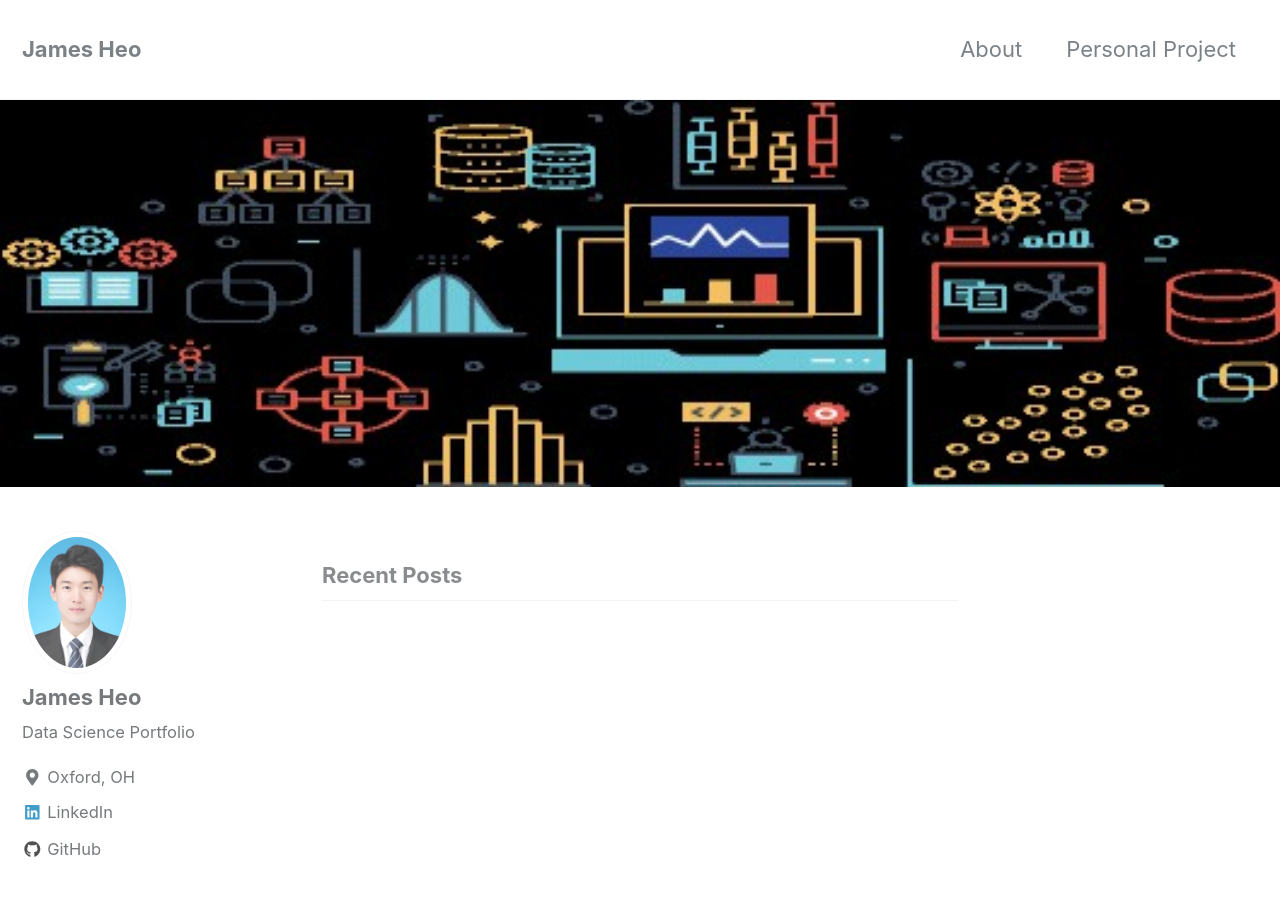
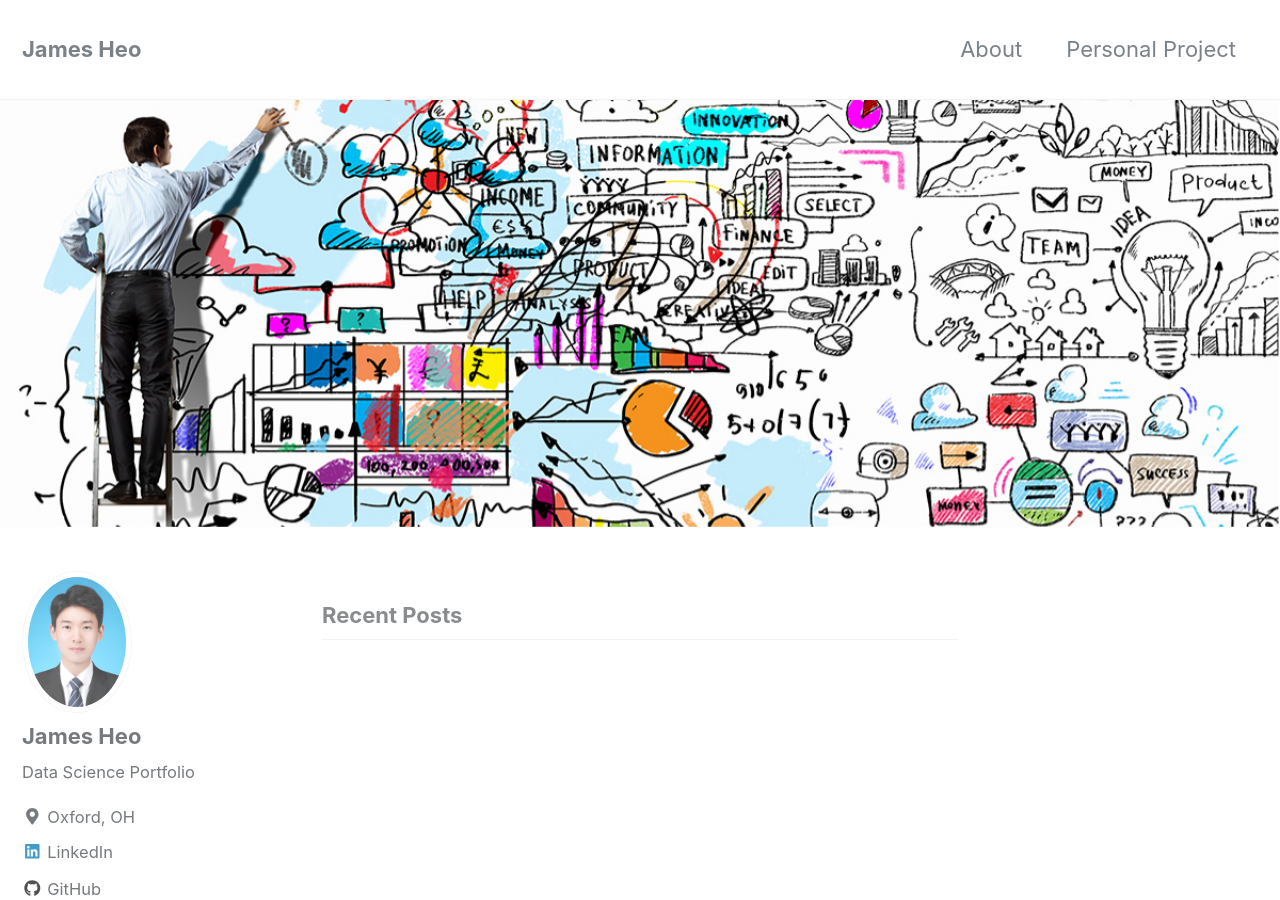
Before and after one commit to JamesHeo/heojstats.github.io, a Jekyll site: the page built from index.html, in a window 1280 px wide and 900 px high. Built offline with Jekyll 4.4.1, drawn with Linux system fonts in a browser that asks for light colours; nearby versions of some CDN libraries; the list of posts is cut into pages by our own code.

Commit message:
Changed the main image

```diff
--- a/index.html
+++ b/index.html
@@ -2,5 +2,5 @@
 layout: home
 author_profile: true
 header:
-  image: "/images/main2.jpg"
+  image: "/images/main3.jpg"
 ---
```
Also changed, not shown: images/main2.jpg, images/main3.jpg (renamed from images/Businesssavvy.jpg).
